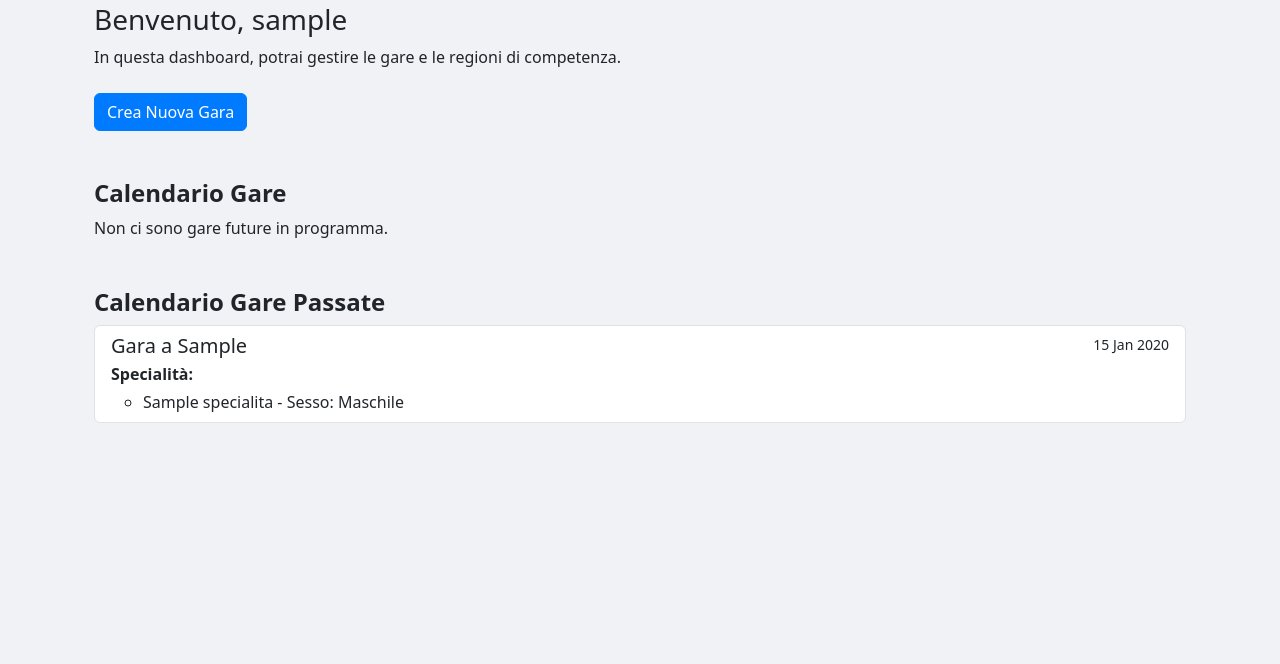
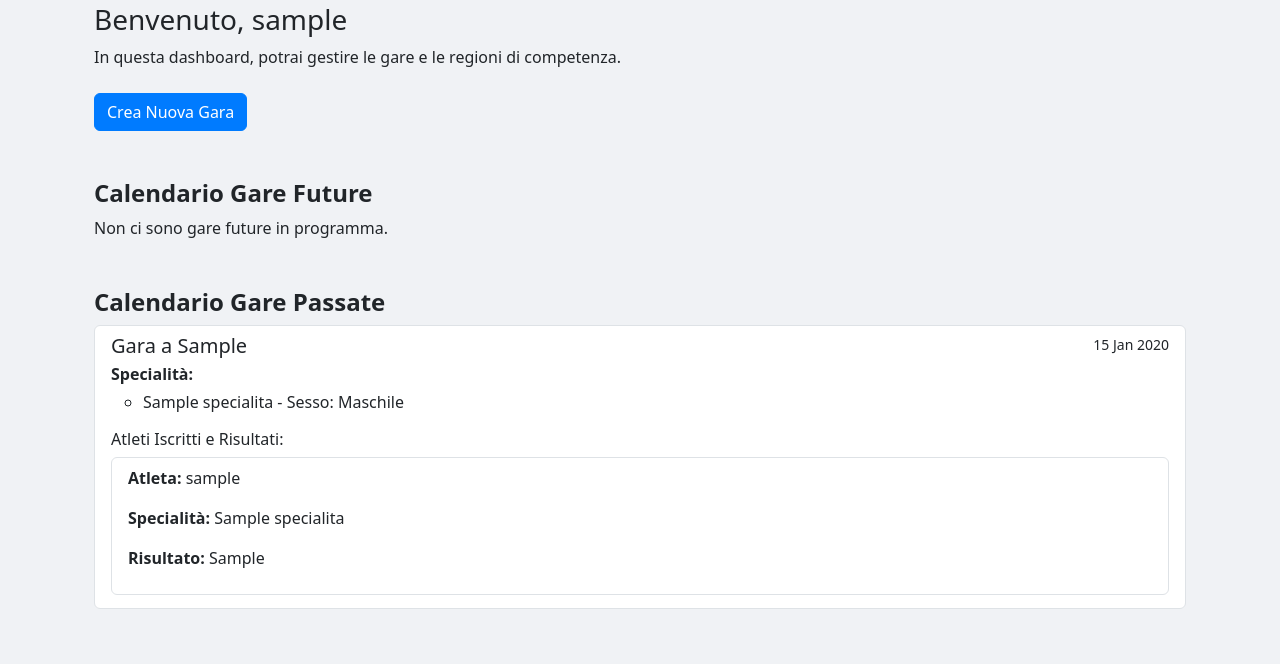
Before and after one commit to edotammaro/webapp-database-exam, a Django app: page /dashboard/pres-regione/ in a window 1280 px wide. Shown: the part 156-820 px from the top of the page. Before the commit the page ends 579 px from the top, so only its background shows below. Run offline with Django 5.2, Linux system fonts and the light colour scheme; a user stored in the database is signed in; tables that the repository leaves empty hold one stand-in row (values such as "Sample post").

Commit message:
presidenteregione - lista iscritti gara

```diff
--- a/DBProject/models.py
+++ b/DBProject/models.py
@@ -152,6 +152,7 @@ class Partecipazione(models.Model):
         ('ISCRITTO', 'Iscritto'),
         ('COMPLETATO', 'Completato'),
         ('SQUALIFICATO', 'Squalificato'),
+        ('NON PARTITO', 'Non partito'),
     )
 
     id_atleta = models.ForeignKey(Atleta, on_delete=models.CASCADE)
--- a/DBProject/views.py
+++ b/DBProject/views.py
@@ -413,16 +413,28 @@ def dashboard_pres_regione(request):
     gare_passate = Gara.objects.filter(data_fine__lt=now()).order_by('data_fine')
 
     specialita_per_gara = {}
+    iscritti_per_gara_futura = {}
+
     for gara in gare_future:
         specialita_per_gara[gara.pk] = GaraSpecialita.objects.filter(id_gara=gara)
+        # Recupera tutti gli iscritti per ogni gara futura
+        iscritti_per_gara_futura[gara.pk] = Partecipazione.objects.filter(id_gara=gara).select_related(
+            'id_atleta__utente', 'id_specialita').order_by('id_atleta__utente__username')
+
+    # Nuova sezione per gestire i risultati delle gare passate
+    risultati_per_gara_passata = {}
     for gara in gare_passate:
         specialita_per_gara[gara.pk] = GaraSpecialita.objects.filter(id_gara=gara)
+        risultati_per_gara_passata[gara.pk] = Partecipazione.objects.filter(id_gara=gara).select_related(
+            'id_atleta__utente', 'id_specialita').order_by('id_specialita__nome')
 
     context = {
         'tipo_utente': 'PRES_REGIONE',
         'gare_future': gare_future,
         'gare_passate': gare_passate,
-        'specialita_per_gara': specialita_per_gara
+        'specialita_per_gara': specialita_per_gara,
+        'risultati_per_gara_passata': risultati_per_gara_passata,
+        'iscritti_per_gara_futura': iscritti_per_gara_futura,
     }
     return render(request, 'DBProject/dashboard_pres_regione.html', context)
 
--- a/templates/DBProject/dashboard_atleta.html
+++ b/templates/DBProject/dashboard_atleta.html
@@ -2,7 +2,7 @@
 
 {% block content %}
 <div class="container mt-5">
-    <h2>Dashboard Atleta</h2>
+    <h1><strong>Dashboard Atleta</strong></h1>
     <div class="card my-4">
         <div class="card-header">
             Profilo Atleta
@@ -19,7 +19,7 @@
         </div>
     </div>
 
-    <h3 class="mt-5">Le mie Iscrizioni e Risultati</h3>
+    <h2 class="mt-5"><strong>Le mie Iscrizioni e Risultati</strong></h2>
     {% if iscrizioni_atleta %}
     <table class="table table-striped table-bordered">
         <thead>
@@ -45,7 +45,7 @@
     <div class="alert alert-info">Non sei iscritto a nessuna gara.</div>
     {% endif %}
 
-    <h3 class="mt-5">Calendario Gare</h3>
+    <h2 class="mt-5"><strong>Calendario Gare</strong></h2>
     <table class="table table-striped table-bordered">
         <thead>
             <tr>
--- a/templates/DBProject/dashboard_pres_regione.html
+++ b/templates/DBProject/dashboard_pres_regione.html
@@ -11,7 +11,7 @@
     </div>
 
      <div class="mt-5">
-    <h4><strong>Calendario Gare</strong></h4>
+    <h4><strong>Calendario Gare Future</strong></h4>
     {% if gare_future %}
         <ul class="list-group">
             {% for gara in gare_future %}
@@ -32,6 +32,26 @@
                             {% endfor %}
                         </ul>
                     </div>
+                     <div class="mt-3">
+                        <h6>Atleti Iscritti:</h6>
+                        {% if iscritti_per_gara_futura|get_item:gara.pk %}
+                        <button class="btn btn-info btn-sm" type="button" data-bs-toggle="collapse" data-bs-target="#collapseAtleti{{ forloop.counter }}" aria-expanded="false" aria-controls="collapseAtleti{{ forloop.counter }}">
+                            Mostra/Nascondi Iscritti ({{ iscritti_per_gara_futura|get_item:gara.pk|length }})
+                        </button>
+                        <div class="collapse mt-2" id="collapseAtleti{{ forloop.counter }}">
+                            <ul class="list-group">
+                                {% for partecipazione in iscritti_per_gara_futura|get_item:gara.pk %}
+                                    <li class="list-group-item">
+                                        <p><strong>Atleta:</strong> {{ partecipazione.id_atleta.utente.username }}</p>
+                                        <p><strong>Specialità:</strong> {{ partecipazione.id_specialita.nome }}</p>
+                                    </li>
+                                {% endfor %}
+                            </ul>
+                        </div>
+                        {% else %}
+                            <p>Nessun atleta è ancora iscritto a questa gara.</p>
+                        {% endif %}
+                    </div>
                 </li>
             {% endfor %}
         </ul>
@@ -51,10 +71,33 @@
                         <small>{{ gara.data_fine|date:"d M Y" }}</small>
                     </div>
                     <p class="mb-1"><strong>Specialità:</strong></p>
-                    <ul>{% for specialita in specialita_per_gara|get_item:gara.pk %}
+                    <ul>
+                        {% for specialita in specialita_per_gara|get_item:gara.pk %}
                             <li>{{ specialita.id_specialita.nome }} - Sesso: {{ specialita.get_sesso_display }}</li>
                         {% endfor %}
                     </ul>
+                    <div class="mt-3">
+                        <h6>Atleti Iscritti e Risultati:</h6>
+                        {% if risultati_per_gara_passata|get_item:gara.pk %}
+                            <ul class="list-group">
+                                {% for partecipazione in risultati_per_gara_passata|get_item:gara.pk %}
+                                    <li class="list-group-item">
+                                        <p><strong>Atleta:</strong> {{ partecipazione.id_atleta.utente.username }}</p>
+                                        <p><strong>Specialità:</strong> {{ partecipazione.id_specialita.nome }}</p>
+                                        <p><strong>Risultato:</strong>
+                                            {% if partecipazione.risultato %}
+                                                {{ partecipazione.risultato }}
+                                            {% else %}
+                                                Nessun risultato inserito.
+                                            {% endif %}
+                                        </p>
+                                    </li>
+                                {% endfor %}
+                            </ul>
+                        {% else %}
+                            <p>Nessun atleta ha partecipato a questa gara.</p>
+                        {% endif %}
+                    </div>
                 </li>
             {% endfor %}
         </ul>
```
Also changed, not shown: DBProject/migrations/0007_alter_partecipazione_stato_iscrizione.py (added).
